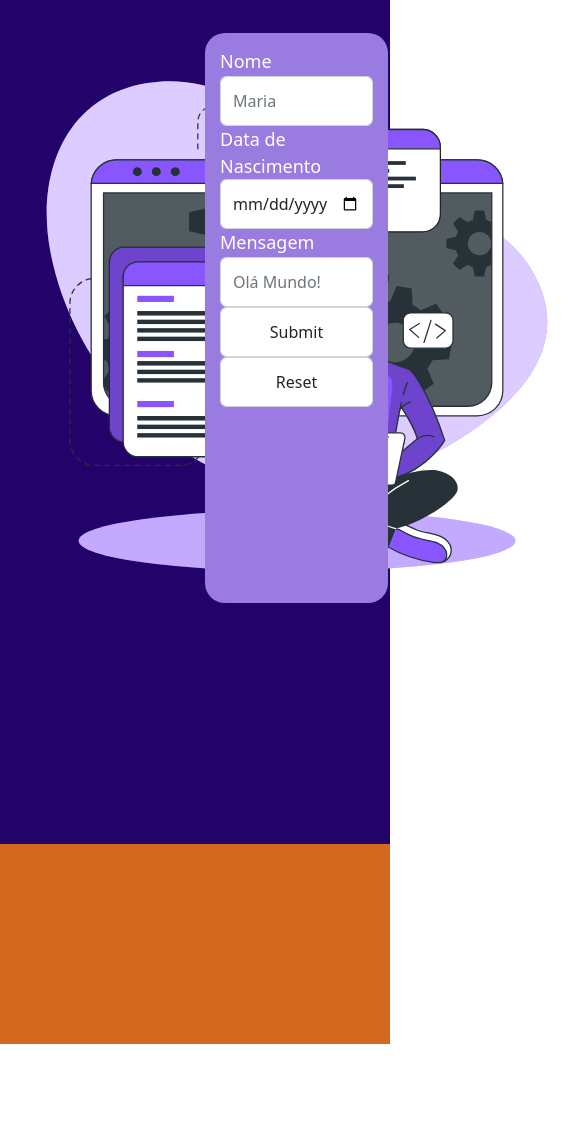
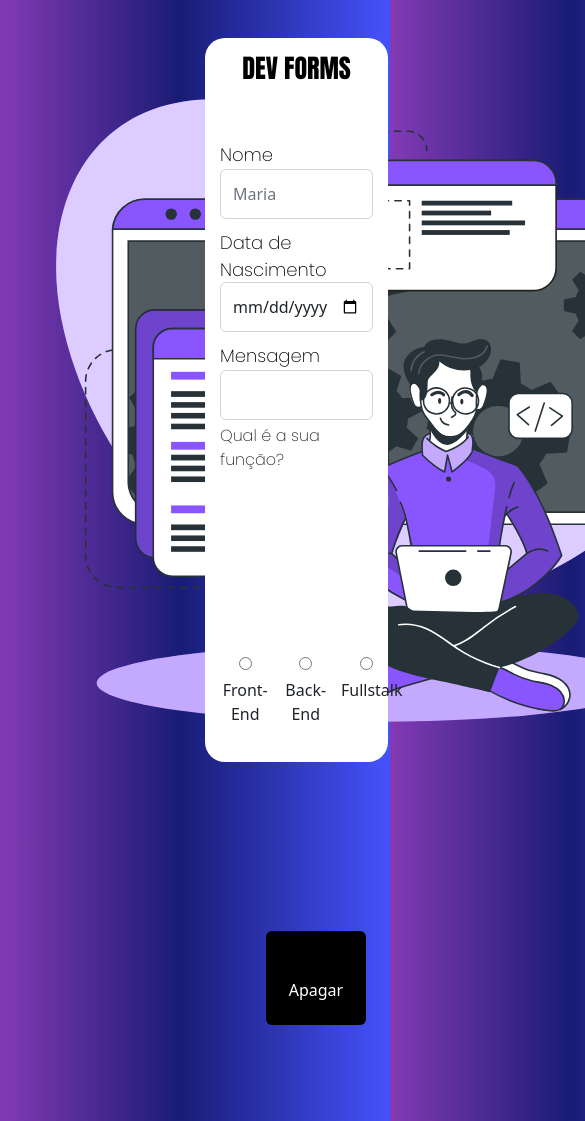
Before and after one commit to Madu-Montes/Formulario, a plain HTML site: page index.html in a window 390 px wide. Shown: the top 1121 px of the page, 585 px wide, since content can reach past the window. Before the commit the page ends 1044 px from the top, so only its background shows below. Drawn offline with nearby package versions, Linux system fonts and the light colour scheme.

Commit message:
formulario finalizado
falta responsivar

```diff
--- a/css/style.css
+++ b/css/style.css
@@ -1,4 +1,7 @@
-*{
+@import url('https://fonts.googleapis.com/css2?family=Anton&display=swap');
+@import url('https://fonts.googleapis.com/css2?family=Poppins:wght@200&display=swap');
+
+* {
     height: 100%;
     margin: 0;
     padding: 0;
@@ -6,47 +9,84 @@
     border: 0
 }
 
-body{
-    background-image: linear-gradient(180rem black, gray, white);
+body {
+    background: rgb(131, 58, 180);
+    background: linear-gradient(90deg, rgba(131, 58, 180, 1) 0%, rgba(25, 28, 116, 1) 46%, rgba(69, 82, 252, 1) 100%);
+    background-attachment: fixed;
+    overflow: hidden;
 }
 
-main{
-    background-color: #23036A;
+.container {
+    padding: 20px;
+    display: grid;
+    grid-template-columns: 50% 50%;
+    /* aqui defini-se a qtd de colunas e as suas widths*/
+    grid-template-rows: 90%;
+    /* aqui defini-se a qtd de colunas e as suas hegths*/
+    gap: 10px;
 }
 
-footer{
-    background-color: chocolate;
-    height: 200px;
+.left {
+    text-align: center;
+    margin-top: 10%;
 }
 
-.container{
-    padding: 15px;
-    display: grid;
-    grid-template-columns: 50% 50%; /* aqui defini-se a qtd de colunas e as suas widths*/
-    grid-template-rows: 70% 30%; /* aqui defini-se a qtd de colunas e as suas hegths*/
-    gap: 10px;
-}
- .left{
-    text-align: center;
-    margin-top: 10%;
- }
-
- form{
-    background-color: #9a7be0;
+form {
+    background-color: #ffffff;
     border-radius: 20px;
     padding: 15px;
- }
+}
 
- .form-label{
+form h1 {
+    font-size: 26px;
+    text-align: center;
+    height: 10%;
+    font-family: 'Anton', sans-serif;
+    color: black;
+}
+
+.form-label {
     height: 20px;
-    color: white;
+    color: black;
     font-size: 18px;
- }
+    font-family: 'Poppins', sans-serif;
+    margin-top: 10px;
+}
 
- .form-control{
+.form-control {
     height: 50px;
- }
+}
 
- .right{
+form p {
+    margin-top: 3%;
+    font-family: 'Poppins', sans-serif;
+}
+
+.container_func {
+    height: 50%;
+    display: grid;
+    grid-template-columns: 33% 33% 33%;
+    /* aqui defini-se a qtd de colunas e as suas widths*/
+    grid-template-rows: 5% 5% 5%;
+    /* aqui defini-se a qtd de colunas e as suas hegths*/
+    gap: 10px;
+    margin-top: -480px;
+    text-align: center;
+
+}
+
+form .btn {
+    margin-top: -90%;
+    background-color: black;
+    border: none;
+    height: 10%;
+    width: 100px;
+}
+
+form .buttons {
+    margin-left: 30%;
+}
+
+.right {
     margin-top: 10%;
- }
+}
--- a/index.html
+++ b/index.html
@@ -18,15 +18,40 @@
             </div>
             <div class="right">
                 <form action="" method="post">
+                    <h1>DEV FORMS</h1>
                     <label for="" class="form-label">Nome</label>
                     <input type="text" class="form-control" name="" id="" placeholder="Maria">
+
                     <label for="" class="form-label">Data de Nascimento</label>
-                    <input type="date" class="form-control" name="" id="messange">
+                    <input type="date" class="form-control" name="" id="">
+
                     <label for="" class="form-label">Mensagem</label>
-                    <input type="text" class="form-control" name="" id="" placeholder="Olá Mundo!" maxlength="300">
+                    <input type="text" class="form-control" name="" id="msg" maxlength="400">
 
-                    <input type="submit" class="form-control" name="" id="apagar" placeholder="Olá Mundo!" maxlength="300">
-                    <input type="reset" class="form-control" name="" id="apagar" placeholder="Olá Mundo!" maxlength="300">
+                    <p>Qual é a sua função?</p>
+                    <div class="container_func">
+                        <div>
+                            <input type="radio" id="front" name="fav_language" value="front">
+                            <label for="front">Front-End</label><br>
+                        </div>
+
+                        <div>
+                            <input type="radio" id="back" name="fav_language" value="back">
+                            <label for="back">Back-End</label><br>
+                        </div>
+
+                        <div>
+                            <input type="radio" id="full" name="fav_language" value="full">
+                            <label for="full">Fullstalk</label>
+                        </div>
+
+                    </div>
+
+
+                    <div class="buttons">
+                        <button type="submit" class="btn btn-dark">Enviar</button>
+                        <button type="reset" class="btn btn-dark">Apagar</button>
+                    </div>
                 </form>
 
             </div>
@@ -34,12 +59,6 @@
 
     </main>
 
-    <footer>
-
-    </footer>
-
-
-
     <script src="https://cdn.jsdelivr.net/npm/bootstrap@5.2.3/dist/js/bootstrap.bundle.min.js"
         integrity="sha384-kenU1KFdBIe4zVF0s0G1M5b4hcpxyD9F7jL+jjXkk+Q2h455rYXK/7HAuoJl+0I4"
         crossorigin="anonymous"></script>
```
